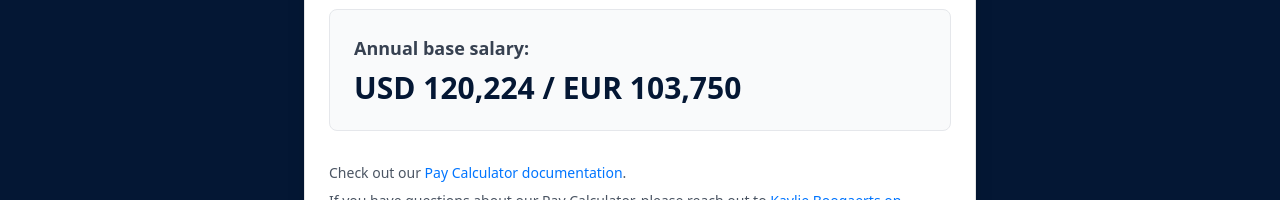
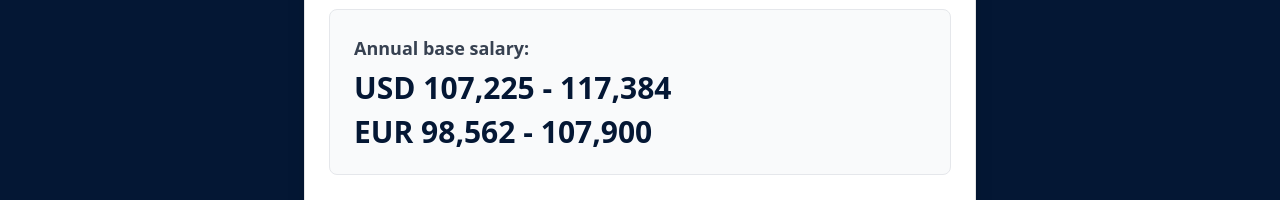
Before and after one commit to KaylieB/checklypaycalculator, a Next.js app: page / in a window 1280 px wide. Shown: the part 657-857 px from the top of the page. Built offline with nearby package versions, Linux system fonts and the light colour scheme.

Commit message:
pay ranges

```diff
--- a/pay-calculator.tsx
+++ b/pay-calculator.tsx
@@ -26,9 +26,9 @@ const roles = [
 const seniorities = ["Junior", "Intermediate", "Senior", "Staff", "Lead", "Director"]
 
 const performances = [
-  { label: "1", value: 0.9 },
-  { label: "2", value: 1 },
-  { label: "3", value: 1.1 },
+  { label: "1", minValue: 0.85, maxValue: 0.94  },
+  { label: "2", minValue: 0.95, maxValue: 1.04 },
+  { label: "3", minValue: 1.05, maxValue: 1.1 },
 ]
 
 const locations = [
@@ -102,8 +102,10 @@ export default function PayCalculator() {
   const [seniorityIndex, setSeniorityIndex] = useState(2) // Senior
   const [performanceIndex, setPerformanceIndex] = useState(1) // Comfortable
   const [location, setLocation] = useState("Germany")
-  const [salaryEUR, setSalaryEUR] = useState("0")
-  const [salaryUSD, setSalaryUSD] = useState("0")
+  const [salaryEURMin, setSalaryEURMin] = useState("0")
+  const [salaryEURMax, setSalaryEURMax] = useState("0")
+  const [salaryUSDMin, setSalaryUSDMin] = useState("0")
+  const [salaryUSDMax, setSalaryUSDMax] = useState("0")
 
   // Get available seniorities for the selected role
   const availableSeniorities = useMemo(() => {
@@ -133,7 +135,7 @@ export default function PayCalculator() {
 
   const calculate = () => {
     const seniority = seniorities[seniorityIndex]
-    const performance = performances[performanceIndex].value
+    const performance = performances[performanceIndex]
     const salaryEntry = salaries.find((s) => s.role === role && s.seniority === seniority)
 
     if (salaryEntry) {
@@ -143,9 +145,16 @@ export default function PayCalculator() {
         locationFactor = Math.min(1.2, locationFactor)
       }
 
-      const salaryInEUR = Number.parseFloat(salaryEntry.salary) * performance * locationFactor
-      setSalaryEUR(Math.trunc(salaryInEUR).toLocaleString())
-      setSalaryUSD(Math.trunc(salaryInEUR * 1.158795).toLocaleString())
+      const baseSalary = Number.parseFloat(salaryEntry.salary)
+
+      // Calculate min and max salaries in EUR
+      const salaryInEURMin = baseSalary * performance.minValue * locationFactor
+      const salaryInEURMax = baseSalary * performance.maxValue * locationFactor
+
+      setSalaryEURMin(Math.trunc(salaryInEURMin).toLocaleString())
+      setSalaryEURMax(Math.trunc(salaryInEURMax).toLocaleString())
+      setSalaryUSDMin(Math.trunc(salaryInEURMin * 1.087898).toLocaleString())
+      setSalaryUSDMax(Math.trunc(salaryInEURMax * 1.087898).toLocaleString())
     }
   }
 
@@ -268,8 +277,7 @@ export default function PayCalculator() {
               <Select onValueChange={setLocation} value={location}>
                 <SelectTrigger
                   id="location"
-                  className="bg-white text-gray-800 border-gray-300 focus:ring-2
-focus:ring-[rgb(4,23,52)]"
+                  className="bg-white text-gray-800 border-gray-300 focus:ring-2 focus:ring-[rgb(4,23,52)]"
                 >
                   <SelectValue placeholder="Select a location" />
                 </SelectTrigger>
@@ -289,7 +297,10 @@ focus:ring-[rgb(4,23,52)]"
             >
               <p className="text-lg font-semibold mb-2 text-gray-700">Annual base salary:</p>
               <p className="text-3xl font-bold text-[rgb(4,23,52)]">
-                USD {salaryUSD} / EUR {salaryEUR}
+                USD {salaryUSDMin} - {salaryUSDMax}
+              </p>
+              <p className="text-3xl font-bold text-[rgb(4,23,52)] mt-2">
+                EUR {salaryEURMin} - {salaryEURMax}
               </p>
             </motion.div>
           </motion.div>
```
